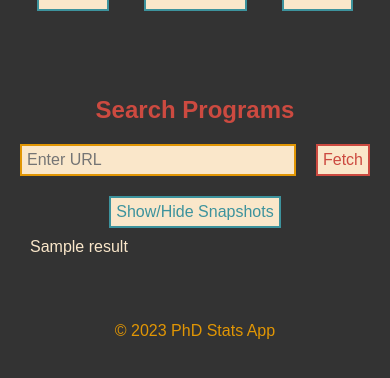
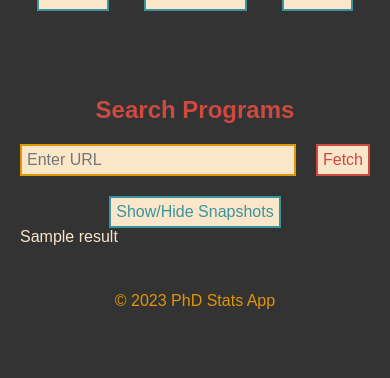
Before and after one commit to vladyslav-pauk/grad-stats, a Flask app: template phd_stats/viewer/templates/programs.html in a window 390 px wide. Shown: the part 77-455 px from the top of the page. Run offline with Flask 2, Linux system fonts and the light colour scheme; the template is opened without the code that fills it: most values are stand-ins (such as "Sample title", 1, 10 or a date in 2020).

Commit message:
refactor: hide unnecessary tabs and columns
- trim report, so unnecessary information doesn't obstruct readability

- fix paragraph styles

```diff
--- a/phd_stats/viewer/static/styles.css
+++ b/phd_stats/viewer/static/styles.css
@@ -128,10 +128,8 @@
 }
 
 p {
-    margin: 10px 0;
     max-width: 600px;
-    margin-left: auto;
-    margin-right: auto;
+    margin: auto auto;
     padding: 10px;
     color: var(--yellow);
     text-align: center;
@@ -159,15 +157,25 @@
 }
 
 .profile-container {
-    width: 100%; /* Full width */
-    overflow-x: auto; /* Allows horizontal scrolling if content is too wide */
+    /*width: 100%;*/
+    /*overflow-x: auto;*/
+    /*align-items: center;*/
+    /*justify-content: center;*/
+    /*margin: auto auto;*/
 }
 
-@media (max-width: 600px) {
-    .profile-container {
-        padding: 10px; /* Add padding on smaller screens for better readability */
-    }
+.profile-container p {
+    text-align: center; /* Center-align the text */
+    margin: 0 auto; /* Center the block horizontally */
+    max-width: 1000px; /* Adjust the max-width as needed */
 }
+
+
+/*@media (max-width: 600px) {*/
+/*    .profile-container {*/
+/*        padding: 10px; !* Add padding on smaller screens for better readability *!*/
+/*    }*/
+/*}*/
 
 
 .center-container {
--- a/phd_stats/viewer/templates/index.html
+++ b/phd_stats/viewer/templates/index.html
@@ -55,5 +55,7 @@
     });
 </script>
 <br><br>
+<div class="center-container">
 <p>&copy; 2023 PhD Stats App</p>
+</div>
 {% endblock %}
--- a/phd_stats/viewer/templates/programs.html
+++ b/phd_stats/viewer/templates/programs.html
@@ -19,12 +19,6 @@
         // Hide the Fetch button
         var fetchButton = document.getElementById('fetchButton');
         fetchButton.style.display = 'none';
-
-        // Create and display the loading message
-        let loadingMessage = document.createElement('div');
-        loadingMessage.id = 'loadingMessage';
-        loadingMessage.textContent = 'Fetching data. Please wait...';
-        fetchButton.parentNode.insertBefore(loadingMessage, fetchButton.nextSibling);
 
         // Submit the form programmatically
         this.submit();
@@ -72,7 +66,6 @@
 {% if result %}
 <div class="profile-container">{{ result|safe }}</div>
 
-<!-- Move the script inside this block -->
 <script>
     document.getElementById("toggleTable").style.display = 'block';
     document.getElementById("toggleTable").addEventListener("click", function () {
@@ -87,9 +80,13 @@
 {% endif %}
 
 {% if error %}
+<div class="center-container">
 <p class="error-message">{{ error }}</p>
+</div>
 {% endif %}
 <!--insert empty space-->
 <br><br>
+<div class="center-container">
 <p>&copy; 2023 PhD Stats App</p>
+</div>
 {% endblock %}
```
Also changed, not shown: phd_stats/viewer/src/views.py (+17 -5 lines).
